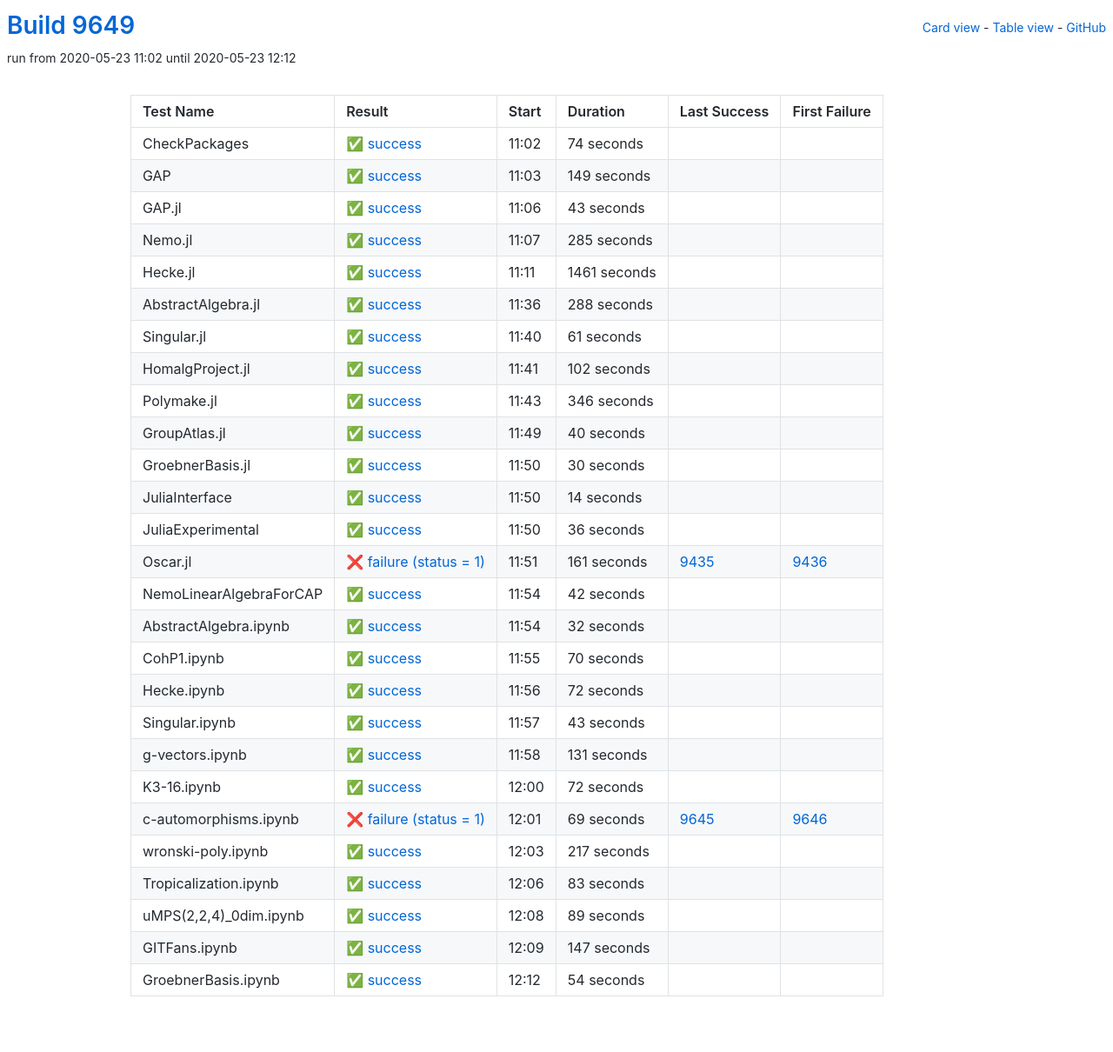
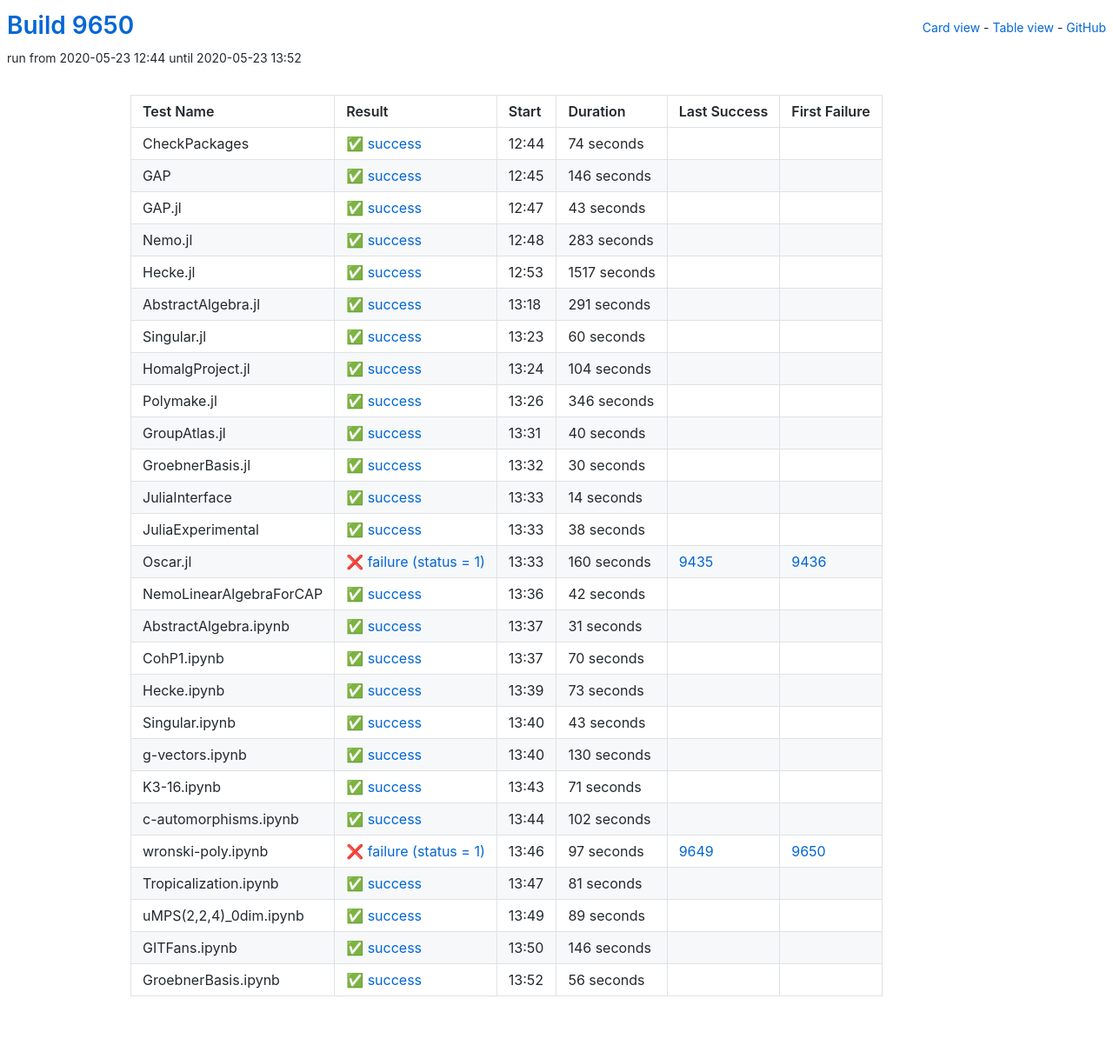
Before and after one commit to oscar-system/oscar-ci-status, a Jekyll site: the page built from table.html, in a window 1280 px wide. Shown: the whole page at 87% size. Built offline with Jekyll 4.4.1, drawn with Linux system fonts in a browser that asks for light colours.

Commit message:
Build 9650

```diff
--- a/_data/ci.yml
+++ b/_data/ci.yml
@@ -1,5 +1,5 @@
-build: 9649
-build_url: https://oscarci.mathematik.uni-kl.de/job/oscar/9649/
+build: 9650
+build_url: https://oscarci.mathematik.uni-kl.de/job/oscar/9650/
 job: oscar
 tests:
 - duration: 74
@@ -9,21 +9,21 @@
   id: checkpackages
   last_success: false
   last_success_url: null
-  log: https://oscarci.mathematik.uni-kl.de/job/oscar/9649/artifact/logs/build-9649/CheckPackages.log
+  log: https://oscarci.mathematik.uni-kl.de/job/oscar/9650/artifact/logs/build-9650/CheckPackages.log
   name: CheckPackages
-  start: 2020-05-23 11:02
+  start: 2020-05-23 12:44
   status: success
   success: true
-- duration: 149
+- duration: 146
   exitcode: 0
   first_failure: false
   first_failure_url: null
   id: gap
   last_success: false
   last_success_url: null
-  log: https://oscarci.mathematik.uni-kl.de/job/oscar/9649/artifact/logs/build-9649/GAP.log
+  log: https://oscarci.mathematik.uni-kl.de/job/oscar/9650/artifact/logs/build-9650/GAP.log
   name: GAP
-  start: 2020-05-23 11:03
+  start: 2020-05-23 12:45
   status: success
   success: true
 - duration: 43
@@ -33,69 +33,69 @@
   id: gap-jl
   last_success: false
   last_success_url: null
-  log: https://oscarci.mathematik.uni-kl.de/job/oscar/9649/artifact/logs/build-9649/GAP.jl.log
+  log: https://oscarci.mathematik.uni-kl.de/job/oscar/9650/artifact/logs/build-9650/GAP.jl.log
   name: GAP.jl
-  start: 2020-05-23 11:06
+  start: 2020-05-23 12:47
   status: success
   success: true
-- duration: 285
+- duration: 283
   exitcode: 0
   first_failure: false
   first_failure_url: null
   id: nemo-jl
   last_success: false
   last_success_url: null
-  log: https://oscarci.mathematik.uni-kl.de/job/oscar/9649/artifact/logs/build-9649/Nemo.jl.log
+  log: https://oscarci.mathematik.uni-kl.de/job/oscar/9650/artifact/logs/build-9650/Nemo.jl.log
   name: Nemo.jl
-  start: 2020-05-23 11:07
+  start: 2020-05-23 12:48
   status: success
   success: true
-- duration: 1461
+- duration: 1517
   exitcode: 0
   first_failure: false
   first_failure_url: null
   id: hecke-jl
   last_success: false
   last_success_url: null
-  log: https://oscarci.mathematik.uni-kl.de/job/oscar/9649/artifact/logs/build-9649/Hecke.jl.log
+  log: https://oscarci.mathematik.uni-kl.de/job/oscar/9650/artifact/logs/build-9650/Hecke.jl.log
   name: Hecke.jl
-  start: 2020-05-23 11:11
+  start: 2020-05-23 12:53
   status: success
   success: true
-- duration: 288
+- duration: 291
   exitcode: 0
   first_failure: false
   first_failure_url: null
   id: abstractalgebra-jl
   last_success: false
   last_success_url: null
-  log: https://oscarci.mathematik.uni-kl.de/job/oscar/9649/artifact/logs/build-9649/AbstractAlgebra.jl.log
+  log: https://oscarci.mathematik.uni-kl.de/job/oscar/9650/artifact/logs/build-9650/AbstractAlgebra.jl.log
   name: AbstractAlgebra.jl
-  start: 2020-05-23 11:36
+  start: 2020-05-23 13:18
   status: success
   success: true
-- duration: 61
+- duration: 60
   exitcode: 0
   first_failure: false
   first_failure_url: null
   id: singular-jl
   last_success: false
   last_success_url: null
-  log: https://oscarci.mathematik.uni-kl.de/job/oscar/9649/artifact/logs/build-9649/Singular.jl.log
+  log: https://oscarci.mathematik.uni-kl.de/job/oscar/9650/artifact/logs/build-9650/Singular.jl.log
   name: Singular.jl
-  start: 2020-05-23 11:40
+  start: 2020-05-23 13:23
   status: success
   success: true
-- duration: 102
+- duration: 104
   exitcode: 0
   first_failure: false
   first_failure_url: null
   id: homalgproject-jl
   last_success: false
   last_success_url: null
-  log: https://oscarci.mathematik.uni-kl.de/job/oscar/9649/artifact/logs/build-9649/HomalgProject.jl.log
+  log: https://oscarci.mathematik.uni-kl.de/job/oscar/9650/artifact/logs/build-9650/HomalgProject.jl.log
   name: HomalgProject.jl
-  start: 2020-05-23 11:41
+  start: 2020-05-23 13:24
   status: success
   success: true
 - duration: 346
@@ -105,9 +105,9 @@
   id: polymake-jl
   last_success: false
   last_success_url: null
-  log: https://oscarci.mathematik.uni-kl.de/job/oscar/9649/artifact/logs/build-9649/Polymake.jl.log
+  log: https://oscarci.mathematik.uni-kl.de/job/oscar/9650/artifact/logs/build-9650/Polymake.jl.log
   name: Polymake.jl
-  start: 2020-05-23 11:43
+  start: 2020-05-23 13:26
   status: success
   success: true
 - duration: 40
@@ -117,9 +117,9 @@
   id: groupatlas-jl
   last_success: false
   last_success_url: null
-  log: https://oscarci.mathematik.uni-kl.de/job/oscar/9649/artifact/logs/build-9649/GroupAtlas.jl.log
+  log: https://oscarci.mathematik.uni-kl.de/job/oscar/9650/artifact/logs/build-9650/GroupAtlas.jl.log
   name: GroupAtlas.jl
-  start: 2020-05-23 11:49
+  start: 2020-05-23 13:31
   status: success
   success: true
 - duration: 30
@@ -129,9 +129,9 @@
   id: groebnerbasis-jl
   last_success: false
   last_success_url: null
-  log: https://oscarci.mathematik.uni-kl.de/job/oscar/9649/artifact/logs/build-9649/GroebnerBasis.jl.log
+  log: https://oscarci.mathematik.uni-kl.de/job/oscar/9650/artifact/logs/build-9650/GroebnerBasis.jl.log
   name: GroebnerBasis.jl
-  start: 2020-05-23 11:50
+  start: 2020-05-23 13:32
   status: success
   success: true
 - duration: 14
@@ -141,33 +141,33 @@
   id: juliainterface
   last_success: false
   last_success_url: null
-  log: https://oscarci.mathematik.uni-kl.de/job/oscar/9649/artifact/logs/build-9649/JuliaInterface.log
+  log: https://oscarci.mathematik.uni-kl.de/job/oscar/9650/artifact/logs/build-9650/JuliaInterface.log
   name: JuliaInterface
-  start: 2020-05-23 11:50
+  start: 2020-05-23 13:33
   status: success
   success: true
-- duration: 36
+- duration: 38
   exitcode: 0
   first_failure: false
   first_failure_url: null
   id: juliaexperimental
   last_success: false
   last_success_url: null
-  log: https://oscarci.mathematik.uni-kl.de/job/oscar/9649/artifact/logs/build-9649/JuliaExperimental.log
+  log: https://oscarci.mathematik.uni-kl.de/job/oscar/9650/artifact/logs/build-9650/JuliaExperimental.log
   name: JuliaExperimental
-  start: 2020-05-23 11:50
+  start: 2020-05-23 13:33
   status: success
   success: true
-- duration: 161
+- duration: 160
   exitcode: 1
   first_failure: 9436
   first_failure_url: https://oscarci.mathematik.uni-kl.de/job/oscar/9436/
   id: oscar-jl
   last_success: 9435
   last_success_url: https://oscarci.mathematik.uni-kl.de/job/oscar/9435/
-  log: https://oscarci.mathematik.uni-kl.de/job/oscar/9649/artifact/logs/build-9649/Oscar.jl.log
+  log: https://oscarci.mathematik.uni-kl.de/job/oscar/9650/artifact/logs/build-9650/Oscar.jl.log
   name: Oscar.jl
-  start: 2020-05-23 11:51
+  start: 2020-05-23 13:33
   status: failure
   success: false
 - duration: 42
@@ -177,21 +177,21 @@
   id: nemolinearalgebraforcap
   last_success: false
   last_success_url: null
-  log: https://oscarci.mathematik.uni-kl.de/job/oscar/9649/artifact/logs/build-9649/NemoLinearAlgebraForCAP.log
+  log: https://oscarci.mathematik.uni-kl.de/job/oscar/9650/artifact/logs/build-9650/NemoLinearAlgebraForCAP.log
   name: NemoLinearAlgebraForCAP
-  start: 2020-05-23 11:54
+  start: 2020-05-23 13:36
   status: success
   success: true
-- duration: 32
+- duration: 31
   exitcode: 0
   first_failure: false
   first_failure_url: null
   id: abstractalgebra-ipynb
   last_success: false
   last_success_url: null
-  log: https://oscarci.mathematik.uni-kl.de/job/oscar/9649/artifact/logs/build-9649/AbstractAlgebra.ipynb.log
+  log: https://oscarci.mathematik.uni-kl.de/job/oscar/9650/artifact/logs/build-9650/AbstractAlgebra.ipynb.log
   name: AbstractAlgebra.ipynb
-  start: 2020-05-23 11:54
+  start: 2020-05-23 13:37
   status: success
   success: true
 - duration: 70
@@ -201,21 +201,21 @@
   id: cohp1-ipynb
   last_success: false
   last_success_url: null
-  log: https://oscarci.mathematik.uni-kl.de/job/oscar/9649/artifact/logs/build-9649/CohP1.ipynb.log
+  log: https://oscarci.mathematik.uni-kl.de/job/oscar/9650/artifact/logs/build-9650/CohP1.ipynb.log
   name: CohP1.ipynb
-  start: 2020-05-23 11:55
+  start: 2020-05-23 13:37
   status: success
   success: true
-- duration: 72
+- duration: 73
   exitcode: 0
   first_failure: false
   first_failure_url: null
   id: hecke-ipynb
   last_success: false
   last_success_url: null
-  log: https://oscarci.mathematik.uni-kl.de/job/oscar/9649/artifact/logs/build-9649/Hecke.ipynb.log
+  log: https://oscarci.mathematik.uni-kl.de/job/oscar/9650/artifact/logs/build-9650/Hecke.ipynb.log
   name: Hecke.ipynb
-  start: 2020-05-23 11:56
+  start: 2020-05-23 13:39
   status: success
   success: true
 - duration: 43
@@ -225,69 +225,69 @@
   id: singular-ipynb
   last_success: false
   last_success_url: null
-  log: https://oscarci.mathematik.uni-kl.de/job/oscar/9649/artifact/logs/build-9649/Singular.ipynb.log
+  log: https://oscarci.mathematik.uni-kl.de/job/oscar/9650/artifact/logs/build-9650/Singular.ipynb.log
   name: Singular.ipynb
-  start: 2020-05-23 11:57
+  start: 2020-05-23 13:40
   status: success
   success: true
-- duration: 131
+- duration: 130
   exitcode: 0
   first_failure: false
   first_failure_url: null
   id: g-vectors-ipynb
   last_success: false
   last_success_url: null
-  log: https://oscarci.mathematik.uni-kl.de/job/oscar/9649/artifact/logs/build-9649/g-vectors.ipynb.log
+  log: https://oscarci.mathematik.uni-kl.de/job/oscar/9650/artifact/logs/build-9650/g-vectors.ipynb.log
   name: g-vectors.ipynb
-  start: 2020-05-23 11:58
+  start: 2020-05-23 13:40
   status: success
   success: true
-- duration: 72
+- duration: 71
   exitcode: 0
   first_failure: false
   first_failure_url: null
   id: k3-16-ipynb
   last_success: false
   last_success_url: null
-  log: https://oscarci.mathematik.uni-kl.de/job/oscar/9649/artifact/logs/build-9649/K3-16.ipynb.log
+  log: https://oscarci.mathematik.uni-kl.de/job/oscar/9650/artifact/logs/build-9650/K3-16.ipynb.log
   name: K3-16.ipynb
-  start: 2020-05-23 12:00
+  start: 2020-05-23 13:43
   status: success
   success: true
-- duration: 69
-  exitcode: 1
-  first_failure: 9646
-  first_failure_url: https://oscarci.mathematik.uni-kl.de/job/oscar/9646/
-  id: c-automorphisms-ipynb
-  last_success: 9645
-  last_success_url: https://oscarci.mathematik.uni-kl.de/job/oscar/9645/
-  log: https://oscarci.mathematik.uni-kl.de/job/oscar/9649/artifact/logs/build-9649/c-automorphisms.ipynb.log
-  name: c-automorphisms.ipynb
-  start: 2020-05-23 12:01
-  status: failure
-  success: false
-- duration: 217
+- duration: 102
   exitcode: 0
   first_failure: false
   first_failure_url: null
-  id: wronski-poly-ipynb
+  id: c-automorphisms-ipynb
   last_success: false
   last_success_url: null
-  log: https://oscarci.mathematik.uni-kl.de/job/oscar/9649/artifact/logs/build-9649/wronski-poly.ipynb.log
-  name: wronski-poly.ipynb
-  start: 2020-05-23 12:03
+  log: https://oscarci.mathematik.uni-kl.de/job/oscar/9650/artifact/logs/build-9650/c-automorphisms.ipynb.log
+  name: c-automorphisms.ipynb
+  start: 2020-05-23 13:44
   status: success
   success: true
-- duration: 83
+- duration: 97
+  exitcode: 1
+  first_failure: 9650
+  first_failure_url: https://oscarci.mathematik.uni-kl.de/job/oscar/9650/
+  id: wronski-poly-ipynb
+  last_success: 9649
+  last_success_url: https://oscarci.mathematik.uni-kl.de/job/oscar/9649/
+  log: https://oscarci.mathematik.uni-kl.de/job/oscar/9650/artifact/logs/build-9650/wronski-poly.ipynb.log
+  name: wronski-poly.ipynb
+  start: 2020-05-23 13:46
+  status: failure
+  success: false
+- duration: 81
   exitcode: 0
   first_failure: false
   first_failure_url: null
   id: tropicalization-ipynb
   last_success: false
   last_success_url: null
-  log: https://oscarci.mathematik.uni-kl.de/job/oscar/9649/artifact/logs/build-9649/Tropicalization.ipynb.log
+  log: https://oscarci.mathematik.uni-kl.de/job/oscar/9650/artifact/logs/build-9650/Tropicalization.ipynb.log
   name: Tropicalization.ipynb
-  start: 2020-05-23 12:06
+  start: 2020-05-23 13:47
   status: success
   success: true
 - duration: 89
@@ -297,32 +297,32 @@
   id: umps-2-2-4-0dim-ipynb
   last_success: false
   last_success_url: null
-  log: https://oscarci.mathematik.uni-kl.de/job/oscar/9649/artifact/logs/build-9649/uMPS-2-2-4-_0dim.ipynb.log
+  log: https://oscarci.mathematik.uni-kl.de/job/oscar/9650/artifact/logs/build-9650/uMPS-2-2-4-_0dim.ipynb.log
   name: uMPS(2,2,4)_0dim.ipynb
-  start: 2020-05-23 12:08
+  start: 2020-05-23 13:49
   status: success
   success: true
-- duration: 147
+- duration: 146
   exitcode: 0
   first_failure: false
   first_failure_url: null
   id: gitfans-ipynb
   last_success: false
   last_success_url: null
-  log: https://oscarci.mathematik.uni-kl.de/job/oscar/9649/artifact/logs/build-9649/GITFans.ipynb.log
+  log: https://oscarci.mathematik.uni-kl.de/job/oscar/9650/artifact/logs/build-9650/GITFans.ipynb.log
   name: GITFans.ipynb
-  start: 2020-05-23 12:09
+  start: 2020-05-23 13:50
   status: success
   success: true
-- duration: 54
+- duration: 56
   exitcode: 0
   first_failure: false
   first_failure_url: null
   id: groebnerbasis-ipynb
   last_success: false
   last_success_url: null
-  log: https://oscarci.mathematik.uni-kl.de/job/oscar/9649/artifact/logs/build-9649/GroebnerBasis.ipynb.log
+  log: https://oscarci.mathematik.uni-kl.de/job/oscar/9650/artifact/logs/build-9650/GroebnerBasis.ipynb.log
   name: GroebnerBasis.ipynb
-  start: 2020-05-23 12:12
+  start: 2020-05-23 13:52
   status: success
   success: true
```
Also changed, not shown: README.md.
